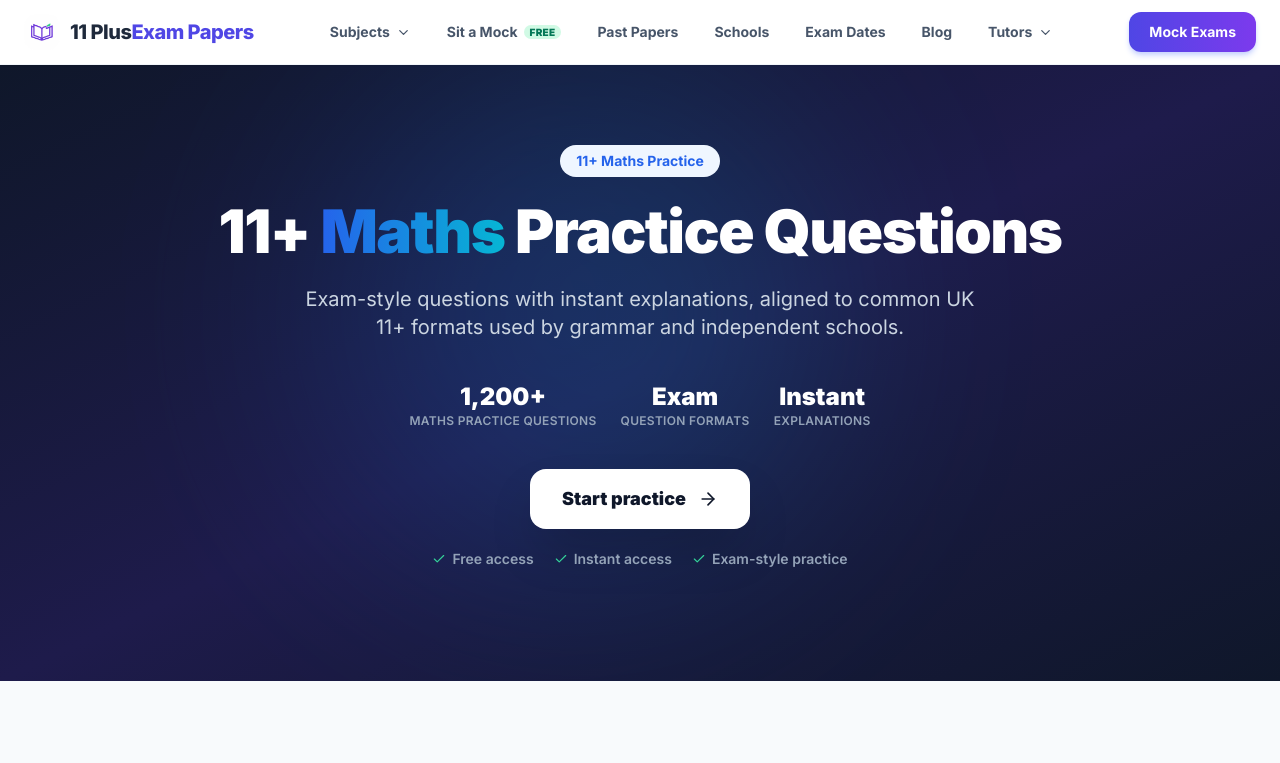
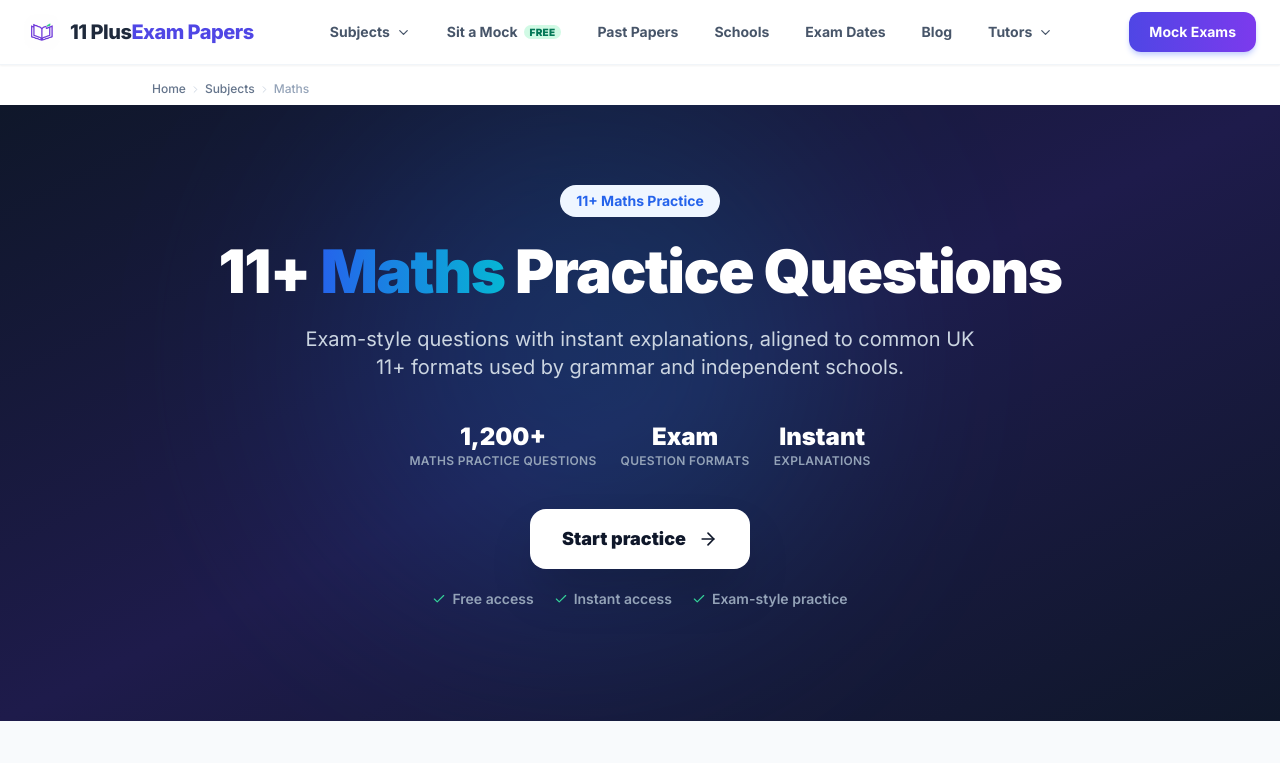
Before and after one commit to vimldn/11plus6, a Next.js app: page /subjects/maths in a window 1280 px wide. Shown: the top 763 px of the page. Built offline with nearby package versions, Linux system fonts and the light colour scheme.

Commit message:
Update SubjectPageClient.tsx

```diff
--- a/app/subjects/[subject]/SubjectPageClient.tsx
+++ b/app/subjects/[subject]/SubjectPageClient.tsx
@@ -18,6 +18,7 @@ import {
 } from 'lucide-react';
 import { SiteNav } from '@/components/SiteNav';
 import { SiteFooter } from '@/components/SiteFooter';
+import { Breadcrumbs } from '@/components/Breadcrumbs';
 
 // ─── Pexels image pool ────────────────────────────────────────────────────────
 const HERO_IMAGES = [
@@ -257,6 +258,14 @@ export default function SubjectPageClient({
   return (
     <div className="min-h-screen bg-white">
       <SiteNav ctaLabel="Mock Exams" ctaHref="/mock-exams" />
+
+      <div className="max-w-5xl mx-auto px-4 sm:px-6 pt-4 pb-2">
+        <Breadcrumbs items={[
+          { label: 'Home', href: '/' },
+          { label: 'Subjects', href: '/subjects' },
+          { label: subject.label },
+        ]} />
+      </div>
 
       {/* ─── Hero ─────────────────────────────────────────────── */}
       <section className="relative overflow-hidden bg-gradient-to-br from-slate-900 via-indigo-950 to-slate-900 pt-20 pb-28 px-4 sm:px-6">
```
